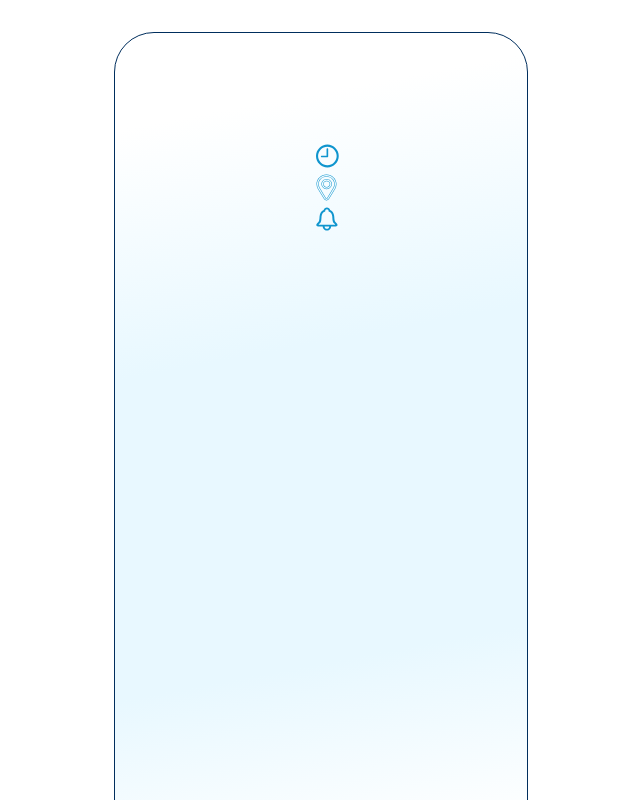
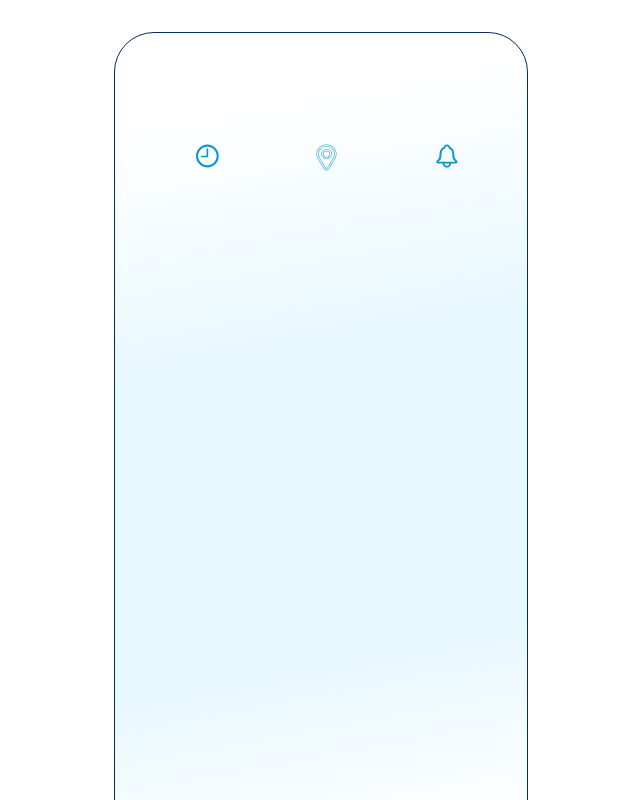
Before and after one commit to TheTributeCommunity/fesbal-frontend, a React (Vite) app: page / in a window 1280 px wide. Shown: the top 800 px of the page, without its empty margins (319-959 px from the left). Built offline with nearby package versions, Linux system fonts and the light colour scheme.

Commit message:
Update: app.scss grid of the three elements

```diff
--- a/src/App.scss
+++ b/src/App.scss
@@ -21,6 +21,8 @@
 }
 
 .Bottom-Images {
+  display: grid;
+  grid-template-columns: 1fr 1fr 1fr;
   position: absolute;
   left: 7.62%;
   right: 4.81%;
```
